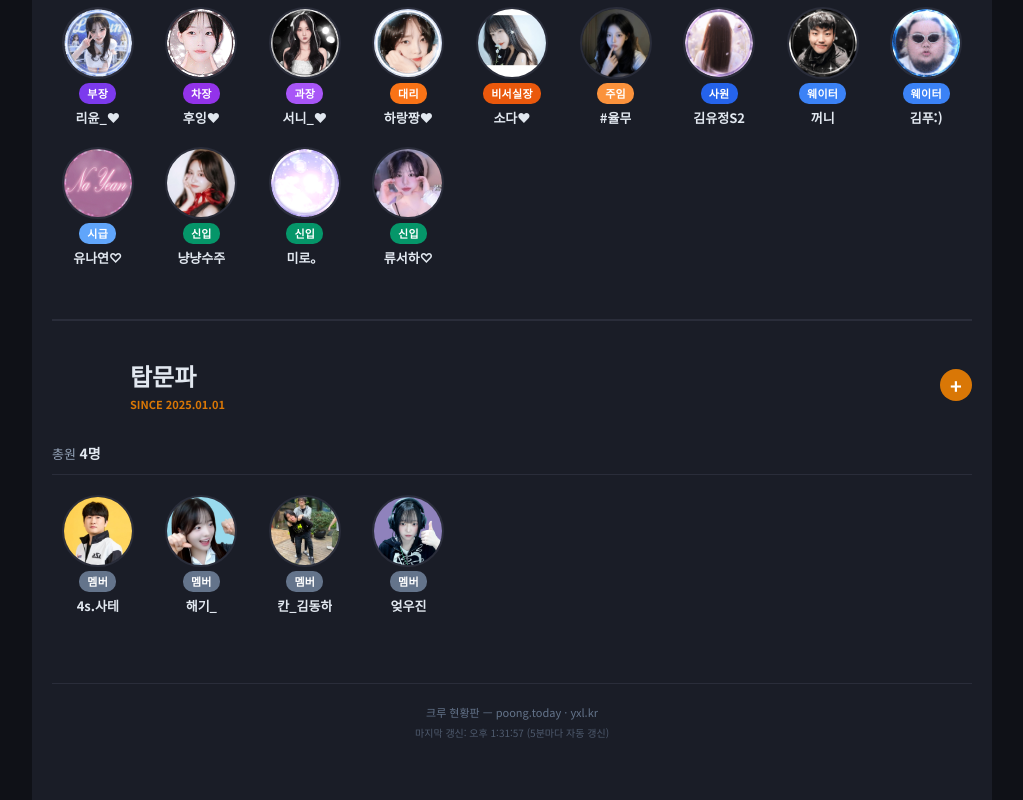
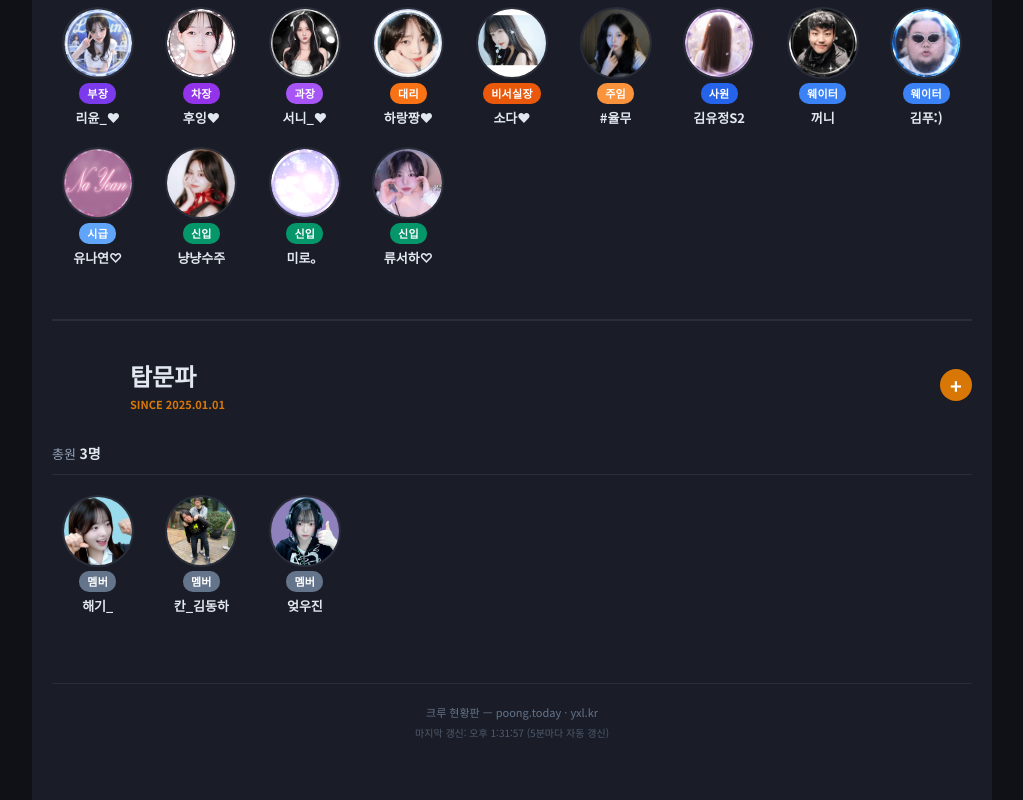
Before and after one commit to 7777yjin-arch/poong, a Vue app: page / in a window 1280 px wide. Shown: the part 849-1649 px from the top of the page, without its empty margins (128-1151 px from the left). Built offline with nearby package versions, Linux system fonts and the light colour scheme; no server answers.

Commit message:
Remove 사테 from 탑문파
Co-Authored-By: Claude Opus 4.6 <noreply@anthropic.com>

```diff
--- a/src/data/crews.js
+++ b/src/data/crews.js
@@ -54,7 +54,6 @@ export const crews = [
     since: '2025.01.01',
     bossRole: '파주',
     members: [
-      { name: '4s.사테', id: 'hoonykkk', role: '멤버', img: '/images/yb/hoonykkk.jpg', category: 'student' },
       { name: '해기_', id: 'he0901', role: '멤버', img: '/images/topmunpa/he0901.jpg', category: 'student' },
       { name: '칸_김동하', id: 'gkdlqk13', role: '멤버', img: '/images/topmunpa/gkdlqk13.jpg', category: 'student' },
       { name: '엊우진', id: 'oox00x', role: '멤버', img: '/images/topmunpa/oox00x.jpg', category: 'student' },
```
